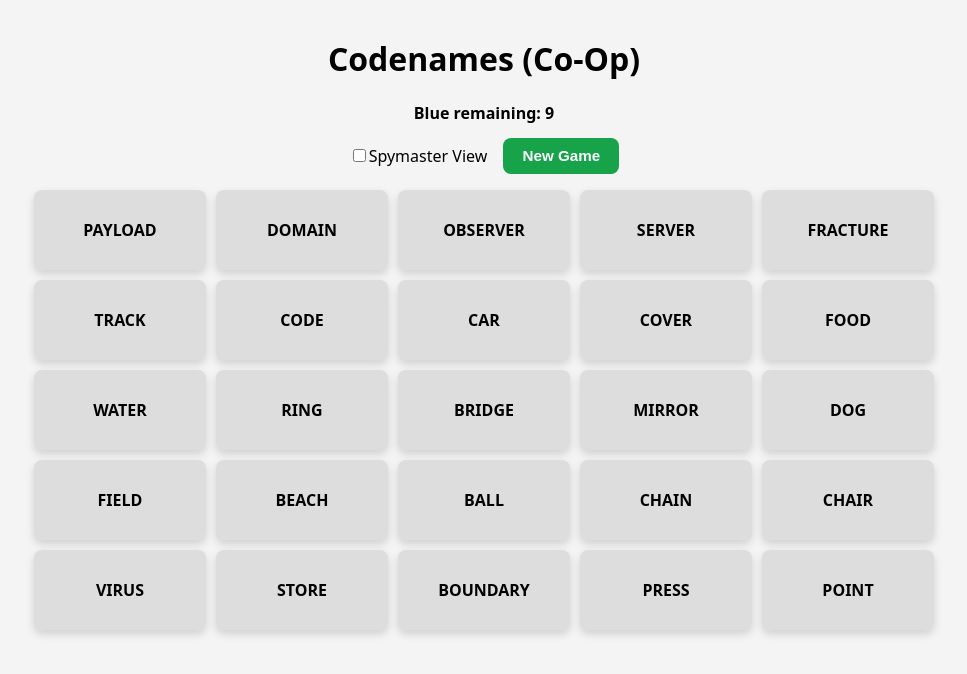
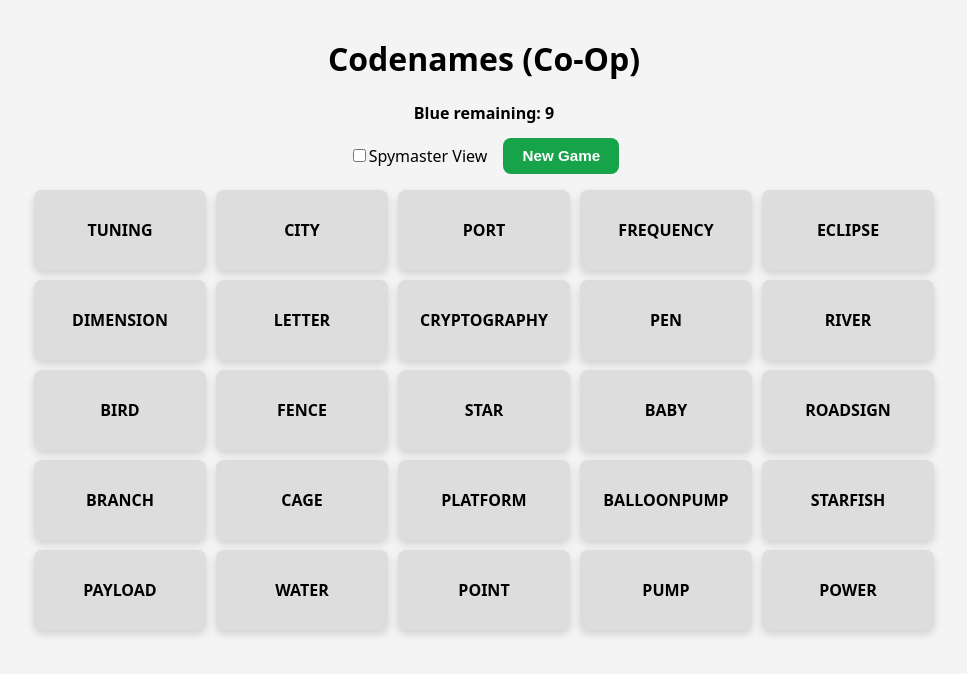
Before and after one commit to rhit-goldmate/codenames, a React (Vite) app in the folder codenames/: page / in a window 1280 px wide. Shown: the top 674 px of the page, without its empty margins (156-1123 px from the left). Built offline with nearby package versions, Linux system fonts and the light colour scheme.

Commit message:
minor updates to word bank

```diff
--- a/codenames/src/App.jsx
+++ b/codenames/src/App.jsx
@@ -14,10 +14,22 @@ const WORDS_BEGINNER = [
   "CITY", "FARM", "SCHOOL", "STORE", "PARK",
   "DOOR", "WINDOW", "KEY", "LIGHT", "GLASS",
   "PAPER", "PEN", "MAP", "CAMERA", "MUSIC",
-  "BABY", "FRIEND", "FAMILY", "HOME", "GARDEN"
+  "BABY", "FRIEND", "FAMILY", "HOME", "GARDEN",
+  // New beginner words
+  "BIRD", "FISH", "CUP", "BOTTLE", "TREEHOUSE",
+  "CARPET", "RABBIT", "SPOON", "KNIFE", "FORK",
+  "BALLON", "TRAINTRACK", "KITE", "UMBRELLA", "HILL",
+  "ROADSIGN", "BRUSH", "CANDLE", "RIVERBANK", "STARFISH",
+  "GUITAR", "DRUM", "PIANO", "BASKET", "PLANT",
+  "PIZZA", "ICECREAM", "TOY", "LETTER", "JUPITER",
+  "COUCH", "LAMP", "MOUSEPAD", "TOWER", "BED",
+  "FENCE", "GARDEN", "WINDOW", "BOOKSHELF", "TEAPOT",
+  "BOTTLECAP", "KEYCHAIN", "RUG", "BACKPACK", "WATERFALL",
+  "LADDER", "BALLOONPUMP", "HUT", "SANDCASTLE", "TRAINSTATION"
 ];
 
-// Intermediate (35)
+
+// Intermediate (70)
 const WORDS_INTERMEDIATE = [
   "BANK", "CODE", "ENGINE", "FIELD", "CHARGE",
   "SCREEN", "SERVER", "NETWORK", "SIGNAL", "POWER",
@@ -25,20 +37,36 @@ const WORDS_INTERMEDIATE = [
   "VOLUME", "PRESS", "MATCH", "NOTE", "TRACK",
   "SCALE", "THREAD", "CHAIN", "FRAME", "CORE",
   "SHIFT", "BLOCK", "LINK", "PATH", "LEVEL",
-  "BOUNDARY", "COVER", "POINT", "BRANCH", "STREAM"
+  "BOUNDARY", "COVER", "POINT", "BRANCH", "STREAM",
+  // New intermediate words
+  "MARKET", "BRIDGE", "CIRCUIT", "ROBOT", "BRACKET",
+  "FURNACE", "LANTERN", "CARGO", "TUNNEL", "TOWER",
+  "PLATFORM", "SIGN", "VALVE", "MACHINE", "PORTAL",
+  "DIAL", "CHART", "HATCH", "CABIN", "RAIL",
+  "GATE", "TUNING", "MODULE", "BEAM", "PLATE",
+  "TRACKER", "MOTOR", "CLUSTER", "TRUNK", "SNAKE",
+  "SENSOR", "FILTER", "PUMP", "CAGE", "PIPE",
+  "OCEAN", "LINKAGE", "FUSE", "STATION", "PATHWAY"
 ];
 
-// Advanced (15)
+
+// Advanced (30)
 const WORDS_ADVANCED = [
   "VIRUS", "SHADOW", "AGENT", "SIGNATURE", "PROTOCOL",
   "PARADOX", "VECTOR", "DOMAIN", "PAYLOAD", "MIRROR",
-  "DECAY", "ECHO", "FRACTURE", "OBSERVER", "ORIGIN"
+  "DECAY", "ECHO", "FRACTURE", "OBSERVER", "ORIGIN",
+  // New advanced words
+  "ENIGMA", "QUANTUM", "ALGORITHM", "ENTROPY", "SPECTRUM",
+  "LABYRINTH", "OBLIVION", "COSMOS", "DIMENSION", "NEXUS",
+  "FREQUENCY", "RESONANCE", "SYNTHESIS", "CRYPTOGRAPHY", "CATALYST",
+  "VORTEX", "ECLIPSE", "PARADIGM", "MATRIX", "SIGNALITY"
 ];
 
+
 const WORDS = [
-  ...WORDS_BEGINNER,
-  ...WORDS_INTERMEDIATE,
-  ...WORDS_ADVANCED
+  ...shuffle(WORDS_BEGINNER).slice(0,12),
+  ...shuffle(WORDS_INTERMEDIATE).slice(0,8),
+  ...shuffle(WORDS_ADVANCED).slice(0,5)
 ];
 
 /* ================= HELPERS ================= */
```
